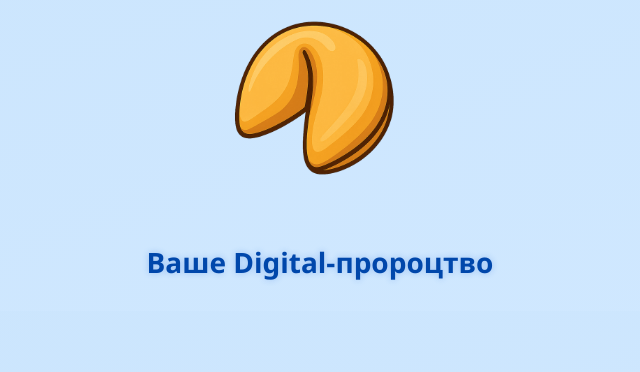
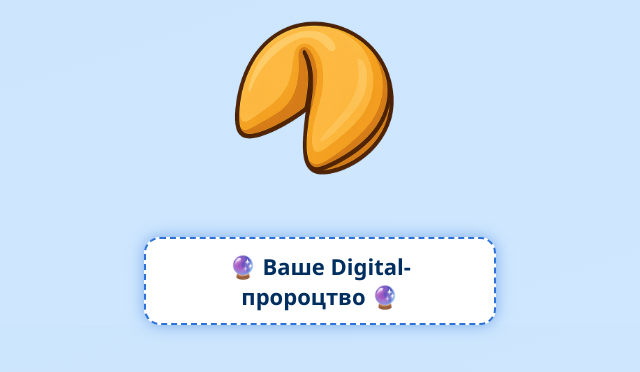
Before and after one commit to driver-mvs/Teka, a plain HTML site: page index.html in a window 1280 px wide. Shown: the part 114-486 px from the top of the page, without its empty margins (320-960 px from the left). Drawn offline with Linux system fonts and the light colour scheme.

Commit message:
Update index.html

```diff
--- a/index.html
+++ b/index.html
@@ -96,22 +96,48 @@
     }
 
     .subtitle {
-      font-size: 28px;
+      font-size: 22px;
       font-weight: bold;
-      color: #0047AB;
-      margin-top: 30px;
-      margin-bottom: 30px;
-      animation: glowText 1.2s ease-in-out infinite alternate;
-      text-shadow: 0 0 6px rgba(45, 114, 217, 0.6);
+      color: #002f5f;
+      background-color: #ffffff;
+      padding: 12px 24px;
+      margin-top: 24px;
+      border: 2px dashed #2d72d9;
+      border-radius: 16px;
+      max-width: 300px;
+      margin-left: auto;
+      margin-right: auto;
+      position: relative;
+      overflow: hidden;
+      box-shadow: 0 0 20px rgba(45, 114, 217, 0.5);
+      animation: glowPulse 1.8s ease-in-out infinite;
     }
 
-    @keyframes glowText {
-      from {
-        text-shadow: 0 0 6px rgba(45, 114, 217, 0.3);
-      }
-      to {
-        text-shadow: 0 0 16px rgba(45, 114, 217, 0.7);
-      }
+    @keyframes glowPulse {
+      0% { box-shadow: 0 0 8px rgba(45, 114, 217, 0.3); }
+      50% { box-shadow: 0 0 25px rgba(45, 114, 217, 0.8); }
+      100% { box-shadow: 0 0 8px rgba(45, 114, 217, 0.3); }
+    }
+
+    .subtitle::after {
+      content: "";
+      position: absolute;
+      top: 0;
+      left: -75%;
+      width: 50%;
+      height: 100%;
+      background: linear-gradient(
+        120deg,
+        rgba(255, 255, 255, 0) 0%,
+        rgba(255, 255, 255, 0.6) 50%,
+        rgba(255, 255, 255, 0) 100%
+      );
+      animation: shimmer 2.5s infinite;
+    }
+
+    @keyframes shimmer {
+      0% { left: -75%; }
+      100% { left: 130%; }
     }
   </style>
 </head>
@@ -124,13 +150,13 @@
     <div id="smoke" class="smoke"></div>
   </div>
 
-  <div id="subtitle" class="subtitle">Ваше Digital-пророцтво</div>
+  <div id="subtitle" class="subtitle">🔮 Ваше Digital-пророцтво 🔮</div>
 
   <div id="message" class="message"></div>
 
   <a href="https://teka.infotech.gov.ua/" target="_blank" id="tekaLink" class="teka-link" style="display:none;">🔗 Перейти на сайт ТЕКА</a>
 
-  <audio id="crackSound" src="genickbruch-107521.mp3" preload="auto"></audio>
+  <audio id="crackSound" src="genickbruch-107521.mp3" preload="auto" autoplay muted></audio>
 
   <script>
     const messages = [
@@ -141,10 +167,16 @@
       'Папір — це минуле. Майбутнє у ТЕКА'
     ];
 
+    // Дозвіл на відтворення звуку
+    window.addEventListener('click', () => {
+      const audio = document.getElementById('crackSound');
+      audio.muted = false;
+    }, { once: true });
+
     function crackCookie() {
       const crackSound = document.getElementById('crackSound');
       crackSound.currentTime = 0;
-      crackSound.play(); // 🔊 без затримки
+      crackSound.play();
 
       document.getElementById('cookie').style.display = 'none';
       document.getElementById('subtitle').style.display = 'none';
```
